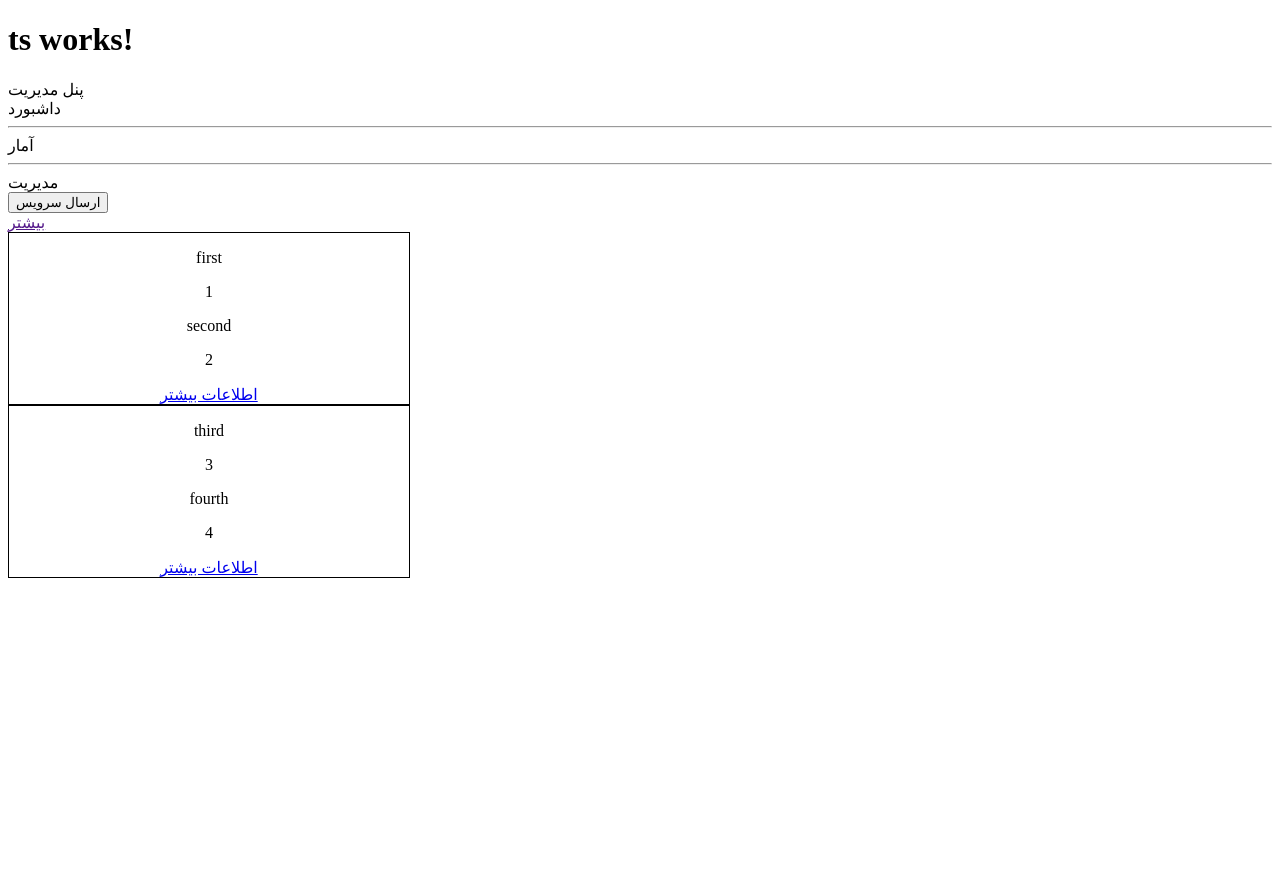
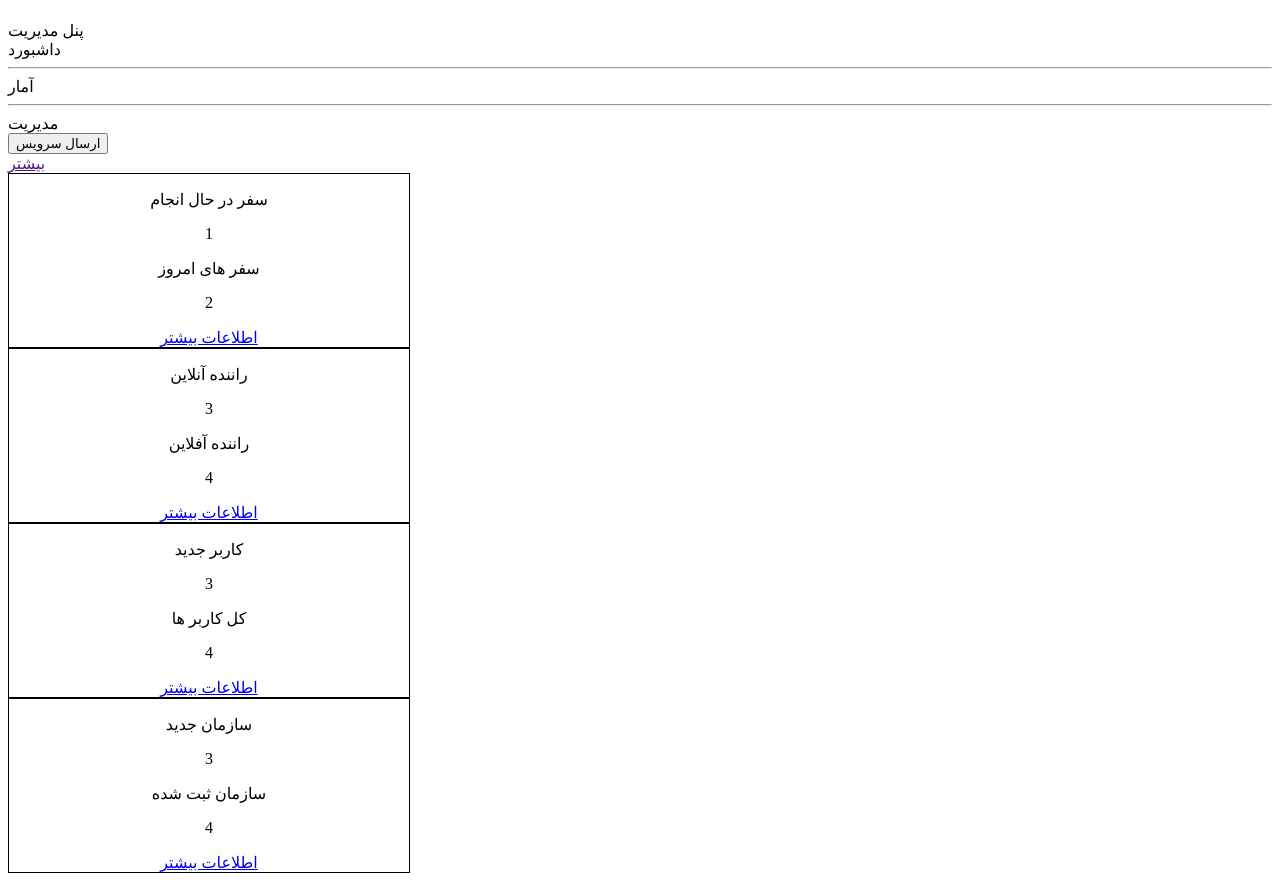
Before and after one commit to alipunisher7/dropp.github.com, an Angular app: page / in a window 1280 px wide. Before the commit the page ends 800 px from the top, so only its background shows below. Built offline with nearby package versions, Linux system fonts and the light colour scheme.

Commit message:
before merge

```diff
--- a/src/app/app.component.ts
+++ b/src/app/app.component.ts
@@ -8,11 +8,13 @@ import {DashbordCardsComponent} from './dashbord-cards';
 })
 export class AppComponent {
   cards= [
-    {title1: 'first', number1: 1 ,title2: 'second', number2: 2, link:"/first"},
-    {title1: 'third', number1: 3 ,title2: 'fourth', number2: 4, link:"/first"}
+    {title1: 'سفر در حال انجام', number1: 1 ,title2: 'سفر های امروز', number2: 2, link:"/first"},
+    {title1: 'راننده آنلاین', number1: 3 ,title2: 'راننده آفلاین', number2: 4, link:"/first"},
+    {title1: ' کاربر جدید', number1: 3 ,title2: ' کل کاربر ها', number2: 4, link:"/first"},
+    {title1: 'سازمان جدید', number1: 3 ,title2: 'سازمان ثبت شده ', number2: 4, link:"/first"}
 
   ]
-  title = 'ts works!';
+
 
   constructor() {
 
--- a/src/app/app.module.ts
+++ b/src/app/app.module.ts
@@ -7,12 +7,14 @@ import { AppRoutingModule } from './app-routing.module';
 import { AppComponent } from './app.component';
 import { SidebarComponent } from './sidebar/sidebar.component';
 import { DashbordCardsComponent } from './dashbord-cards/dashbord-cards.component';
+import { SideComponent } from './side/side.component';
 
 @NgModule({
   declarations: [
     AppComponent,
     SidebarComponent,
-    DashbordCardsComponent
+    DashbordCardsComponent,
+    SideComponent
   ],
   imports: [
     BrowserModule,
--- /dev/null
+++ b/src/app/side/side.component.html
@@ -0,0 +1,3 @@
+<p>
+  side works!
+</p>
--- /dev/null
+++ b/src/app/side/side.component.ts
@@ -0,0 +1,15 @@
+import { Component, OnInit } from '@angular/core';
+
+@Component({
+  selector: 'ts-side',
+  templateUrl: './side.component.html',
+  styleUrls: ['./side.component.scss']
+})
+export class SideComponent implements OnInit {
+
+  constructor() { }
+
+  ngOnInit() {
+  }
+
+}
```
Also changed, not shown: src/app/side/side.component.scss (added), 1 other file (tests, documents, lock files or other folders).
